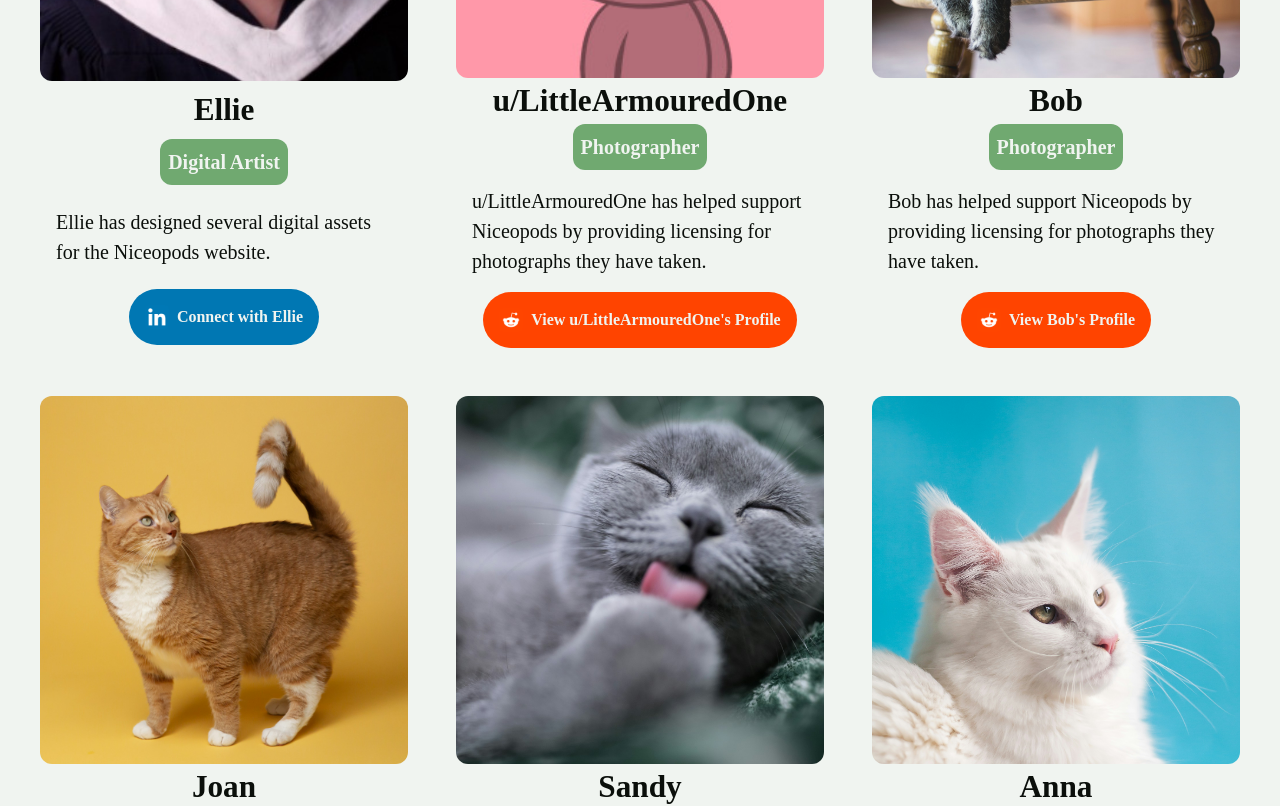
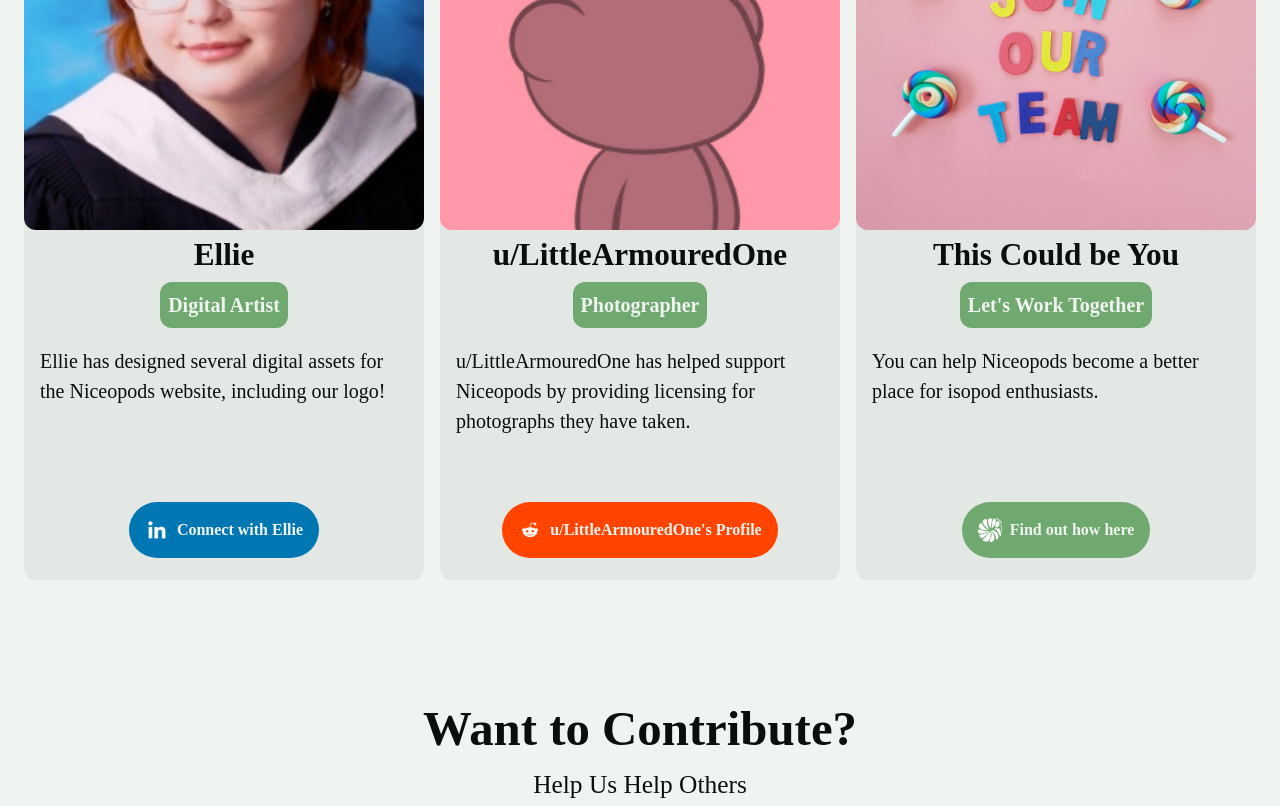
Before and after one commit to brandon-whitman-orlin/isopod, a React (Vite) app: page /about in a window 1280 px wide. Shown: the part 2500-3306 px from the top of the page. Built offline with nearby package versions, Linux system fonts and the light colour scheme; the HTML template or start-up script is replaced by a standard one.

Commit message:
Small changes

```diff
--- a/components/biography/Biography.css
+++ b/components/biography/Biography.css
@@ -4,7 +4,8 @@
     border-radius: var(--border-radius);
     max-width: 400px;
     place-items: center;
-    padding: 1rem;
+    grid-template-rows: 4fr 0.5fr 0.5fr 1.5fr 1fr;
+    background-color: hsla(var(--textHue), var(--textSaturation), var(--textLightness), 0.05);
 }
 
 .biography .biography-image {
@@ -24,6 +25,7 @@
 
 .biography .biography-description {
     padding: 1rem;
+    height: 100%;
 }
 
 .biography .biography-link {
@@ -82,6 +84,10 @@
     background-color: hsl(200, 100%, 35%);
 }
 
+.biography .biography-link.none {
+    background-color: var(--primary);
+}
+
 @media screen and (max-width: 500px) {
     .biography-link span {
         font-weight: 500;
@@ -108,4 +114,9 @@
         width: 1rem;
         margin-left: 0.25rem;
     }
+
+    .biography {
+        grid-template-rows: unset;
+        padding: 1rem;
+    }
 }
--- a/components/biography/Biography.jsx
+++ b/components/biography/Biography.jsx
@@ -3,6 +3,7 @@ import './Biography.css';
 
 import LinkedInIcon from "../../assets/icons/linkedin.png";
 import RedditIcon from "../../assets/icons/reddit.png";
+import IsopodIcon from "../../assets/icons/isopod-ball.png";
 
 const Biography = ({ img, name, title, desc, link, linkType }) => {
   // Conditional class based on linkType
@@ -14,7 +15,9 @@ const Biography = ({ img, name, title, desc, link, linkType }) => {
       case 'linkedin':
         return `Connect with ${name}`;
       case 'reddit':
-        return `View ${name}'s Profile`;
+        return `${name}'s Profile`;
+      case 'none':
+        return 'Find out how here';
       default:
         return `Contact ${title}`;
     }
@@ -26,7 +29,7 @@ const Biography = ({ img, name, title, desc, link, linkType }) => {
       case 'linkedin':
         return (
           <>
-            <img src={LinkedInIcon}/>
+            <img src={LinkedInIcon} alt="LinkedIn icon" />
             <span>{linkText()}</span>
             <div className="arrow"></div>
           </>
@@ -34,7 +37,15 @@ const Biography = ({ img, name, title, desc, link, linkType }) => {
       case 'reddit':
         return (
           <>
-            <img src={RedditIcon}/>
+            <img src={RedditIcon} alt="Reddit icon" />
+            <span>{linkText()}</span>
+            <div className="arrow"></div>
+          </>
+        );
+      case 'none':
+        return (
+          <>
+            <img src={IsopodIcon} alt="Reddit icon" />
             <span>{linkText()}</span>
             <div className="arrow"></div>
           </>
--- a/pages/about/About.jsx
+++ b/pages/about/About.jsx
@@ -13,6 +13,7 @@ import Biography from "../../components/biography/Biography";
 
 import Brandon from "../../assets/images/brandon.jpg";
 import Ellie from "../../assets/images/ellie.jpg";
+import Hiring from "../../assets/images/hiring.jpg";
 import LittleArmouredOne from "../../assets/images/u-LittleArmouredOne.jpg";
 
 import CarouselImage1 from "../../assets/images/carousel1.jpg";
@@ -75,7 +76,7 @@ function About() {
               img={Ellie}
               name="Ellie"
               title="Digital Artist"
-              desc="Ellie has designed several digital assets for the Niceopods website."
+              desc="Ellie has designed several digital assets for the Niceopods website, including our logo!"
               link="https://www.linkedin.com/in/e-murray02/"
               linkType={"LinkedIn"}
             />
@@ -88,14 +89,14 @@ function About() {
               linkType={"Reddit"}
             />
             <Biography
-              img={CarouselImage3}
-              name="Bob"
-              title="Photographer"
-              desc="Bob has helped support Niceopods by providing licensing for photographs they have taken."
-              link="https://www.reddit.com/r/isopods/"
-              linkType={"Reddit"}
+              img={Hiring}
+              name="This Could be You"
+              title="Let's Work Together"
+              desc="You can help Niceopods become a better place for isopod enthusiasts."
+              link="https://www.niceopods.com/collaborate"
+              linkType={"none"}
             />
-            <Biography
+            {/* <Biography
               img={CarouselImage4}
               name="Joan"
               title="Photographer"
@@ -118,7 +119,7 @@ function About() {
               desc="Anna has helped support Niceopods by providing licensing for photographs they have taken."
               link="https://www.reddit.com/r/isopods/"
               linkType={"Reddit"}
-            />
+            /> */}
           </DisplayGrid>
         </PageSection>
         <PageSection>
```
Also changed, not shown: assets/icons/isopod-ball.png (added), assets/images/hiring.jpg (added).
